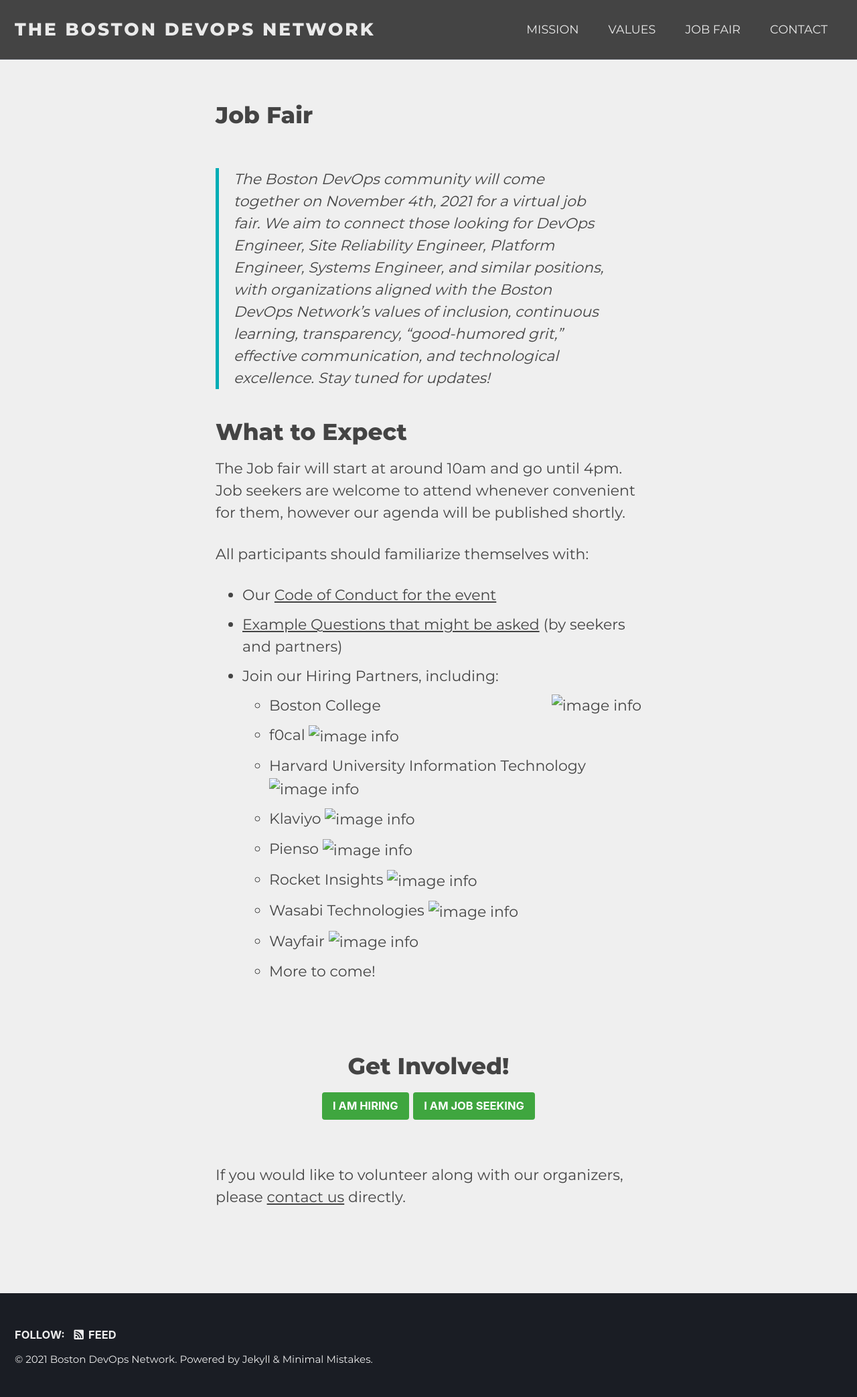
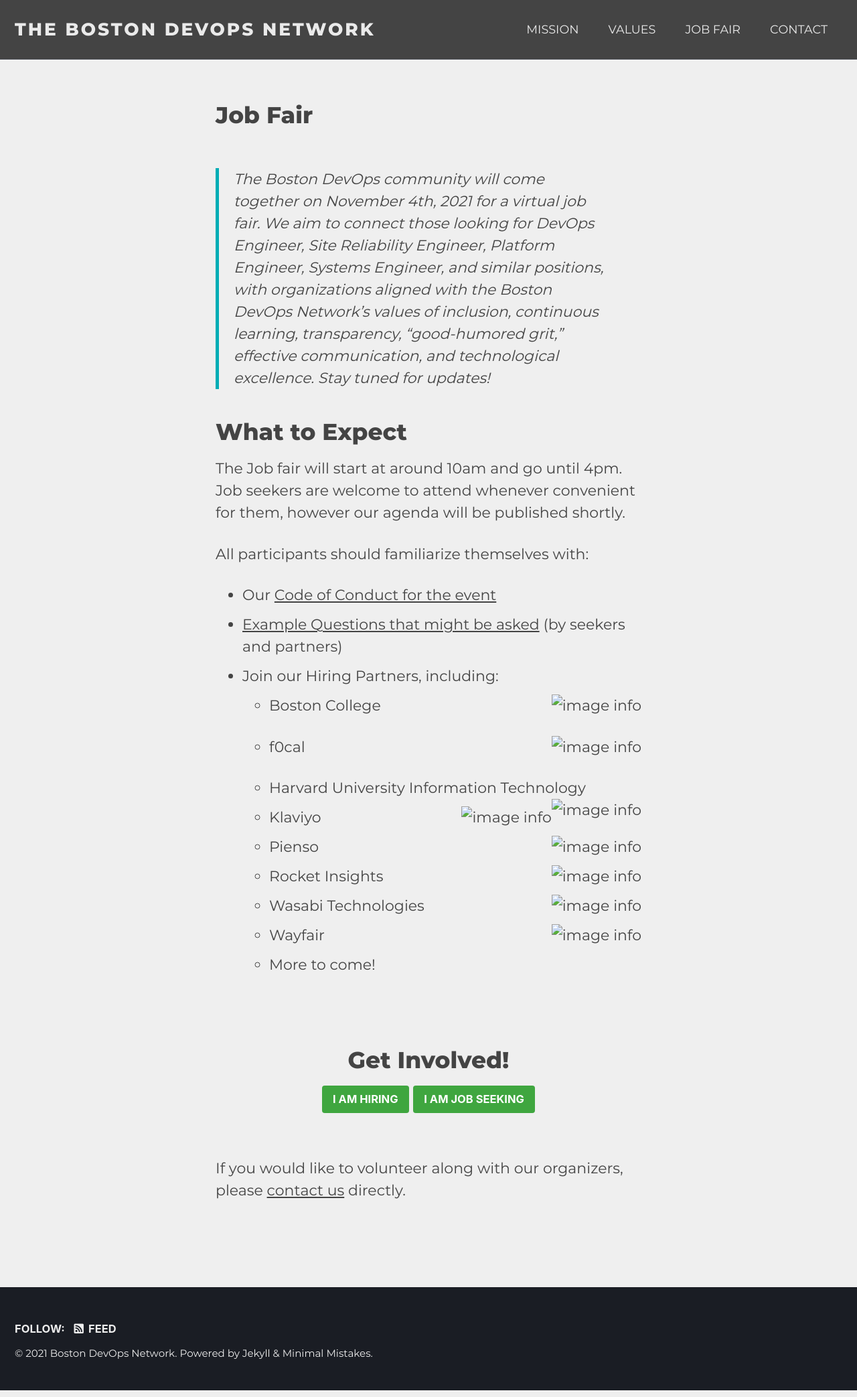
Before and after one commit to bostondevopsnetwork/bostondevopsnetwork.org, a Jekyll site: the page built from _pages/job-fair.md, in a window 1280 px wide. Shown: the whole page at 67% size. Built offline with Jekyll 4.4.1, drawn with Linux system fonts in a browser that asks for light colours; cached includes are drawn as plain includes.

Commit message:
Update job-fair.md

```diff
--- a/_pages/job-fair.md
+++ b/_pages/job-fair.md
@@ -17,20 +17,22 @@ All participants should familiarize themselves with:
 * Join our Hiring Partners, including:
   * Boston College
 ![image info](BostonC_300w.png){: style="float:right;"}
+
   * f0cal
-  ![image info](FOCAL_309w.png)
+  ![image info](FOCAL_309w.png){: style="float:right;"}
+
   * Harvard University Information Technology
-  ![image info](Harvard_300w.png)
+  ![image info](Harvard_300w.png){: style="float:right;"}
   * Klaviyo
-  ![image info](Klaviyo_300w.png)
+  ![image info](Klaviyo_300w.png){: style="float:right;"}
   * Pienso
-  ![image info](Pienso_150w.jpg)
+  ![image info](Pienso_150w.jpg){: style="float:right;"}
   * Rocket Insights
-  ![image info](rocket_logo_150s.png)
+  ![image info](rocket_logo_150s.png){: style="float:right;"}
   * Wasabi Technologies
-  ![image info](Wasabi_150w.png)
+  ![image info](Wasabi_150w.png){: style="float:right;"}
   * Wayfair
-  ![image info](Wayfair_300w.png)
+  ![image info](Wayfair_300w.png){: style="float:right;"}
   * More to come!
 
 <div style="text-align:center">
```
